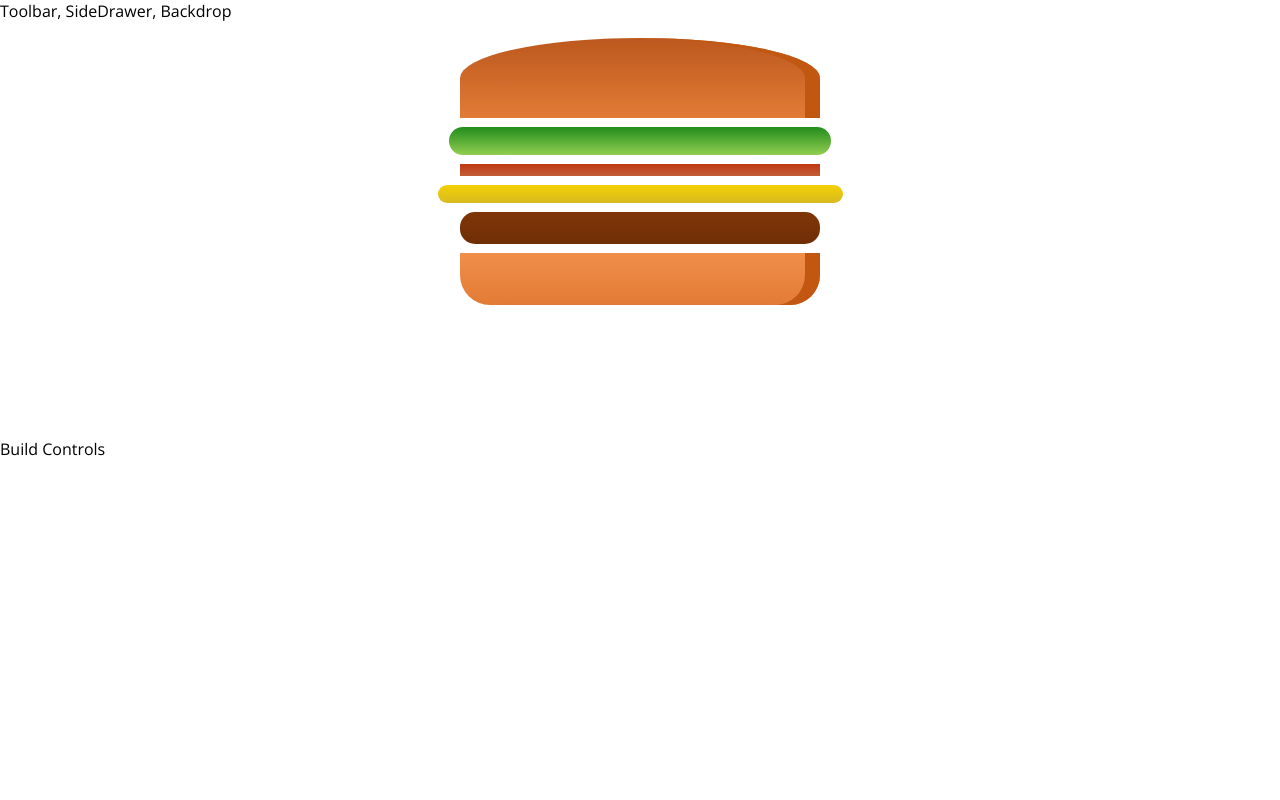
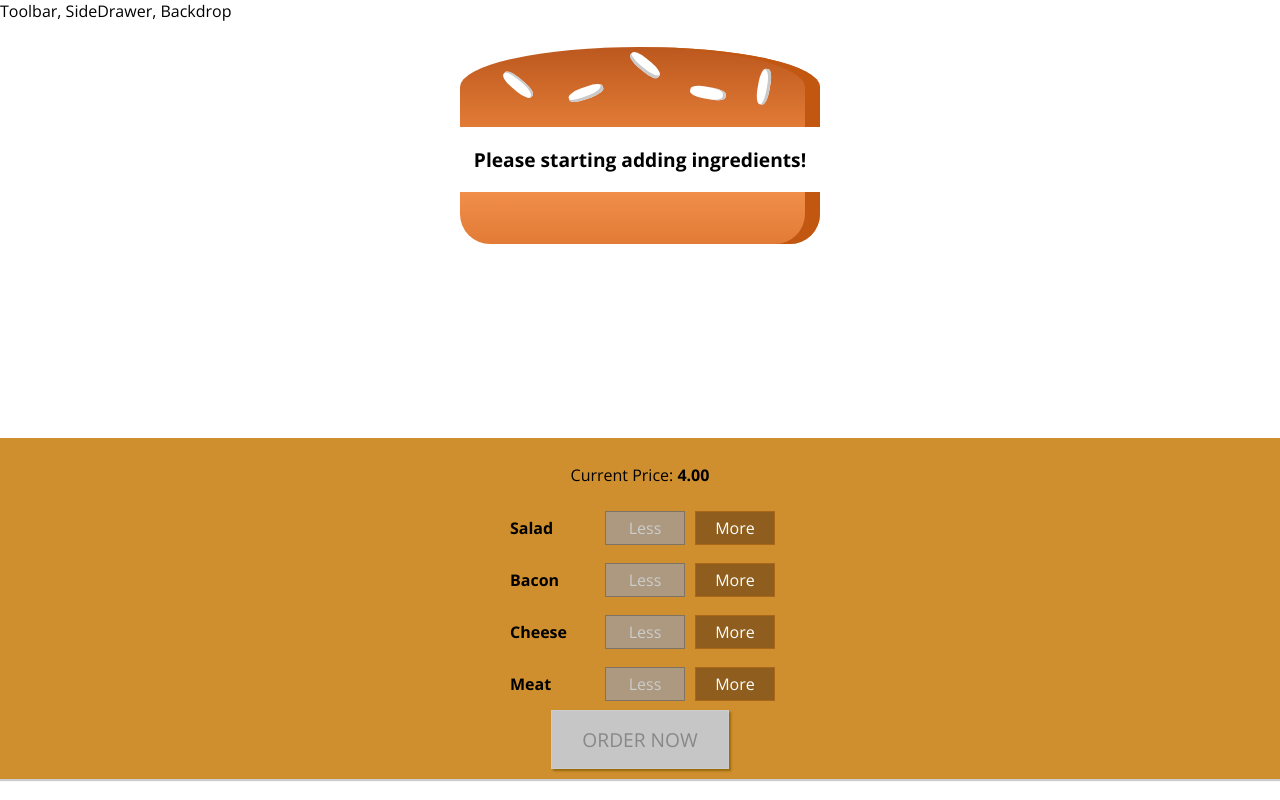
Before and after one commit to braddillon/react_tutorials, a React app in the folder burger/: page / in a window 1280 px wide. Built offline with nearby package versions, Linux system fonts and the light colour scheme.

Commit message:
session2

```diff
--- /dev/null
+++ b/burger/src/components/Burger/BuildControls/BuildControl/BuildControl.css
@@ -0,0 +1,56 @@
+.BuildControl {
+    display: flex;
+    justify-content: space-between;
+    align-items: center;
+    margin: 5px 0;
+}
+
+.BuildControl button {
+    display: block;
+    font: inherit;
+    padding: 5px;
+    margin: 0 5px;
+    width: 80px;
+    border: 1px solid #AA6817;
+    cursor: pointer;
+    outline: none;
+}
+
+.BuildControl button:disabled {
+    background-color: #AC9980;
+    border: 1px solid #7E7365;
+    color: #ccc;
+    cursor: default;
+}
+
+.BuildControl button:hover:disabled {
+    background-color: #AC9980;
+    color: #ccc;
+    cursor: not-allowed;
+}
+
+.Label {
+    padding: 10px;
+    font-weight: bold;
+    width: 80px;
+}
+
+.BuildControl .Less {
+    background-color: #D39952;
+    color: white;
+}
+
+.BuildControl .More {
+    background-color: #8F5E1E;
+    color: white;
+}
+
+.BuildControl .Less:hover, .BuildControl .Less:active {
+    background-color: #DAA972;
+    color: white;
+}
+
+.BuildControl .More:hover,.BuildControl .More:active {
+    background-color: #99703F;
+    color: white;
+}
--- /dev/null
+++ b/burger/src/components/Burger/BuildControls/BuildControl/BuildControl.js
@@ -0,0 +1,15 @@
+import React from 'react';
+
+import classes from './BuildControl.css'
+
+const BuildControl = props => {
+    return (
+        <div className={classes.BuildControl}>
+            <div className={classes.Label}>{props.label}</div>
+            <button className={classes.Less} onClick={props.removed} disabled={props.disabled}>Less</button>
+            <button className={classes.More} onClick={props.added}>More</button>
+        </div>
+    );
+};
+
+export default BuildControl;
--- /dev/null
+++ b/burger/src/components/Burger/BuildControls/BuildControls.css
@@ -0,0 +1,52 @@
+.BuildControls {
+    width: 100%;
+    background-color: #CF8F2E;
+    display: flex;
+    flex-flow: column;
+    align-items: center;
+    box-shadow: 0 2px 1px #CCC;
+    margin: auto;
+    padding: 10px 0;
+}
+
+
+.OrderButton {
+    background-color: #DAD735;
+    outline: none;
+    cursor: pointer;
+    border: 1px solid #966909;
+    color: #966909;
+    font-family: inherit;
+    font-size: 1.2em;
+    padding: 15px 30px;
+    box-shadow: 2px 2px 2px #966909;
+}
+
+.OrderButton:hover, .OrderButton:active {
+    background-color: #A0DB41;
+    border: 1px solid #966909;
+    color: #966909;
+}
+
+.OrderButton:disabled {
+    background-color: #C7C6C6;
+    cursor: not-allowed;
+    border: 1px solid #ccc;
+    color: #888888;
+}
+
+.OrderButton:not(:disabled) {
+    animation: enable 0.3s linear;
+}
+
+@keyframes enable {
+    0% {
+        transform: scale(1);
+    }
+    60% {
+        transform: scale(1.1);
+    }
+    100% {
+        transform: scale(1);
+    }
+}
--- /dev/null
+++ b/burger/src/components/Burger/BuildControls/BuildControls.js
@@ -0,0 +1,32 @@
+import React from 'react';
+import classes from './BuildControls.css';
+import BuildControl from './BuildControl/BuildControl';
+
+const controls = [
+    { label: 'Salad', type: 'salad' },
+    { label: 'Bacon', type: 'bacon' },
+    { label: 'Cheese', type: 'cheese' },
+    { label: 'Meat', type: 'meat' }
+];
+
+const BuildControls = props => {
+    return (
+        <div className={classes.BuildControls}>
+            <p>
+                Current Price: <strong>{props.price.toFixed(2)}</strong>
+            </p>
+            {controls.map(ctrl => (
+                <BuildControl
+                    key={ctrl.label}
+                    label={ctrl.label}
+                    added={() => props.ingredientAdded(ctrl.type)}
+                    removed={() => props.ingredientRemoved(ctrl.type)}
+                    disabled={props.disabled[ctrl.type]}
+                />
+            ))}
+            <button className={classes.OrderButton} disabled={!props.purchasable}>ORDER NOW</button>
+        </div>
+    );
+};
+
+export default BuildControls;
--- a/burger/src/components/Burger/Burger.css
+++ b/burger/src/components/Burger/Burger.css
@@ -3,6 +3,7 @@
     margin: auto;
     height: 250px;
     text-align: center;
+    overflow: auto;
     font-weight: bold;
     font-size: 1.2rem;
 }
--- a/burger/src/components/Burger/BurgerIngredient/BurgerIngredient.js
+++ b/burger/src/components/Burger/BurgerIngredient/BurgerIngredient.js
@@ -14,8 +14,8 @@
             case 'bread-top':
                 ingredient = (
                     <div className={classes.BreadTop}>
-                        <div className={classes.Seed1} />
-                        <div className={classes.Seed2} />
+                        <div className={classes.Seeds1} />
+                        <div className={classes.Seeds2} />
                     </div>
                 );
                 break;
--- a/burger/src/containers/BurgerBuilder/BurgerBuilder.js
+++ b/burger/src/containers/BurgerBuilder/BurgerBuilder.js
@@ -2,23 +2,89 @@
 
 import Aux from '../../hoc/Auxx'
 import Burger from '../../components/Burger/Burger'
+import BuildControls from '../../components/Burger/BuildControls/BuildControls'
+
+const INGREDIENT_PRICES = {
+    salad: 0.5,
+    cheese: 0.4,
+    meat: 1.3,
+    bacon: 0.7
+}
 
 class BurgerBuilder extends Component {
 
     state = {
         ingredients: {
-            salad: 1,
-            bacon: 1,
-            cheese: 1,
-            meat: 1
+            salad: 0,
+            bacon: 0,
+            cheese: 0,
+            meat: 0
+        },
+        totalPrice: 4,
+        purchasable: false,
+    }
+
+    updatePurchaseState(ingredients) {
+        const sum = Object.keys(ingredients)
+            .map(igKey => {
+                return ingredients[igKey];
+            })
+            .reduce((sum, el) => {
+                return sum + el;
+            }, 0);
+
+        this.setState({ purchasable: sum > 0})
+    }
+
+    addIngredientHandler = (type) => {
+        const oldCount = this.state.ingredients[type];
+        const updatedCount = oldCount+1;
+        const updatedIngredients = {
+            ...this.state.ingredients,
         }
+        updatedIngredients[type] = updatedCount;
+        const priceAddition = INGREDIENT_PRICES[type]
+        const oldPrice = this.state.totalPrice;
+        const newPrice = oldPrice + priceAddition;
+        this.setState({totalPrice: newPrice, ingredients: updatedIngredients });
+        this.updatePurchaseState(updatedIngredients);
+    }
+
+    removeIngredientHandler = (type) => {
+        const oldCount = this.state.ingredients[type];
+        if (oldCount <= 0) {
+            return;
+        }
+        const updatedCount = oldCount-1;
+        const updatedIngredients = {
+            ...this.state.ingredients,
+        }
+        updatedIngredients[type] = updatedCount;
+        const priceDeduction = INGREDIENT_PRICES[type]
+        const oldPrice = this.state.totalPrice;
+        const newPrice = oldPrice - priceDeduction;
+        this.setState({totalPrice: newPrice, ingredients: updatedIngredients });
+        this.updatePurchaseState(updatedIngredients);
     }
 
     render() {
+        const disabledInfo = {
+            ...this.state.ingredients
+        }
+        for (let key in disabledInfo) {
+            disabledInfo[key] = disabledInfo[key] <= 0
+        }
+
         return (
             <Aux>
                 <Burger ingredients={this.state.ingredients} />
-                <div>Build Controls</div>
+                <BuildControls
+                    ingredientAdded={this.addIngredientHandler}
+                    ingredientRemoved={this.removeIngredientHandler}
+                    disabled={disabledInfo}
+                    price={this.state.totalPrice}
+                    purchasable={this.state.purchasable}
+                />
             </Aux>
         );
     }
```
Also changed, not shown: 2 other files (tests, documents, lock files or other folders).
